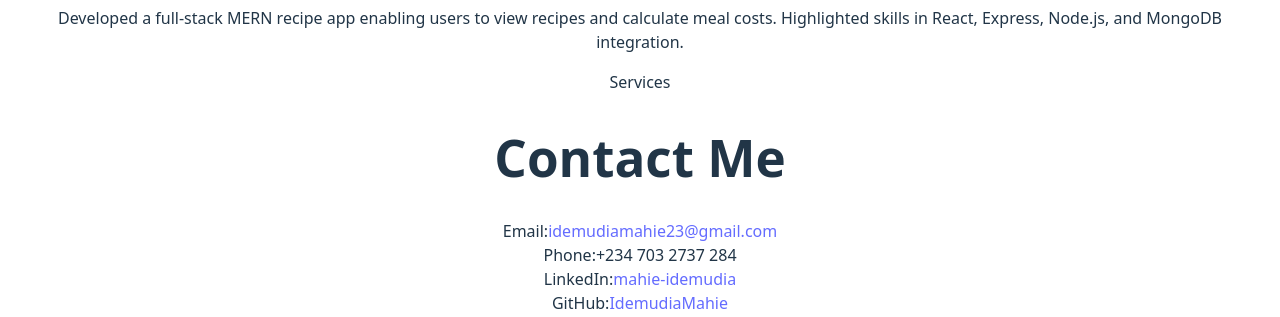
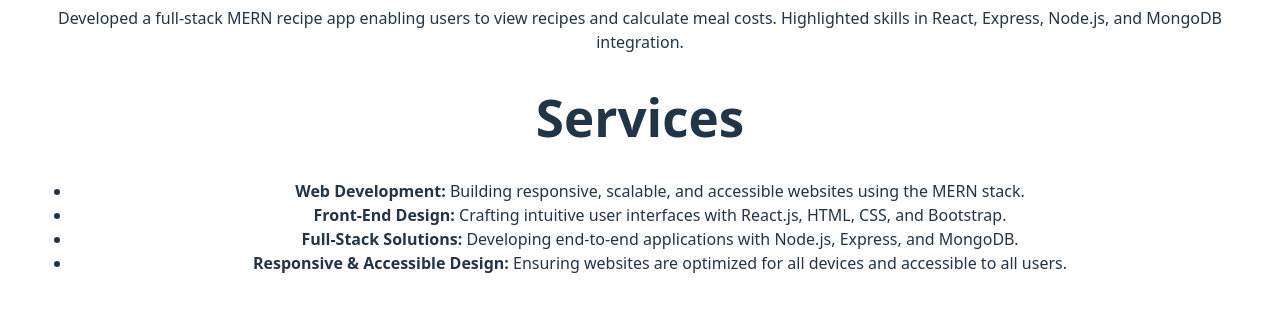
Before and after one commit to IdemudiaMahie/personal-portfolio, a React (Vite) app: page / in a window 1280 px wide. Shown: the part 3070-3387 px from the top of the page. Built offline with nearby package versions, Linux system fonts and the light colour scheme.

Commit message:
Updated Services.jsx
Pasted code from HTML

```diff
--- a/src/pages/Services.jsx
+++ b/src/pages/Services.jsx
@@ -1,9 +1,17 @@
 
 
 function Services() {
-  return (
-    <div>Services</div>
-  )
+    return (
+        <>
+            <h1>Services</h1>
+            <ul>
+                <li><strong>Web Development:</strong> Building responsive, scalable, and accessible websites using the MERN stack.</li>
+                <li><strong>Front-End Design:</strong> Crafting intuitive user interfaces with React.js, HTML, CSS, and Bootstrap.</li>
+                <li><strong>Full-Stack Solutions:</strong> Developing end-to-end applications with Node.js, Express, and MongoDB.</li>
+                <li><strong>Responsive & Accessible Design:</strong> Ensuring websites are optimized for all devices and accessible to all users.</li>
+            </ul>
+        </>
+    )
 }
 
 export default Services
```
